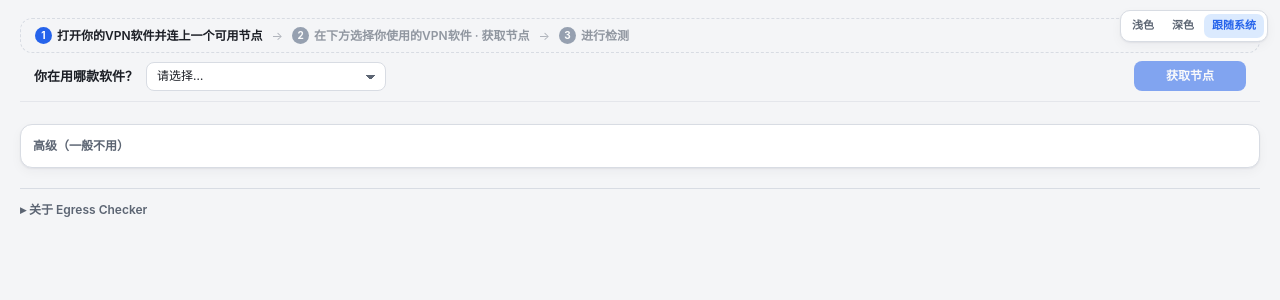
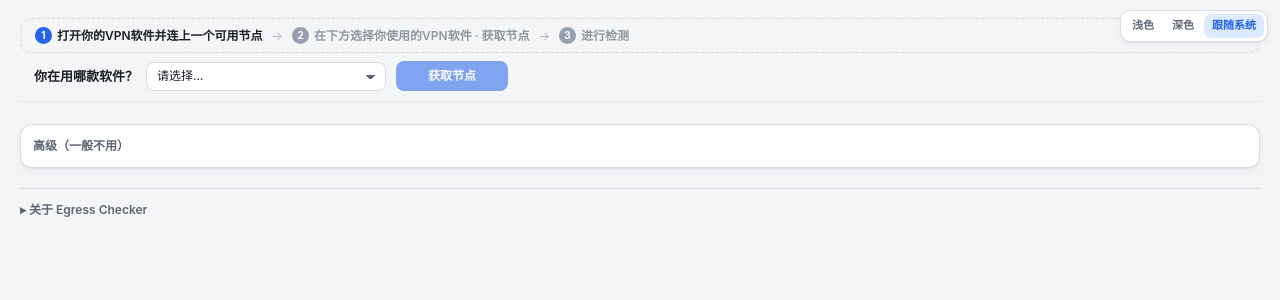
Before and after one commit to JTee77/egress-checker, a React (Vite) app: page / in a window 1280 px wide. Shown: the top 300 px of the page. Built offline with nearby package versions, Linux system fonts and the light colour scheme.

Commit message:
fix(ui): restore primary blue buttons near titles (--action-x)
Revert baabb6f far-right justify for 获取节点 / 重新检查环境 / 测全部节点.
Keep trays + software top-bar chrome; expand-all weak link stays row-right.
No stepper/theme/software mixing redesign (waiting on MJ).

```diff
--- a/src/pages/HomePage.tsx
+++ b/src/pages/HomePage.tsx
@@ -388,7 +388,8 @@ export function HomePage({
       </div>
 
       <div className="app-header">
-        <div className="home-ops-left">
+        <div className="home-ops-controls">
+          <div className="picker-group">
             <label className="client-picker-label home-block-title" htmlFor="home-client-select">
               你在用哪款软件？
             </label>
@@ -413,7 +414,6 @@ export function HomePage({
               ))}
             </select>
           </div>
-        <div className="home-ops-right">
           <button
             className="btn btn-primary btn-sm home-ops-refresh action-btn"
             type="button"
@@ -423,6 +423,7 @@ export function HomePage({
           >
             {busy || refreshing ? "获取中…" : "获取节点"}
           </button>
+        </div>
         {!refreshing &&
         (connection.status === "connected" && gate?.ok ? (
           <span className="fetch-ok" title={connection.message}>
@@ -438,7 +439,6 @@ export function HomePage({
             </span>
           </>
         ) : null)}
-        </div>
       </div>
 
       {gate?.ok && orderedNodes.length > 0 ? (
@@ -488,14 +488,6 @@ export function HomePage({
                 >
                   {running && mode === "all" ? "测全部中…" : "测全部节点"}
                 </button>
-                <button
-                  type="button"
-                  className="ws-expand-link"
-                  onClick={toggleExpandAll}
-                  title={allExpanded ? "收起全部节点详情" : "展开全部节点详情"}
-                >
-                  {allExpanded ? "收起全部详情" : "展开全部详情"}
-                </button>
                 {running && mode === "all" ? (
                   <>
                     <div className="ws-progress" role="status" aria-live="polite">
@@ -525,6 +517,14 @@ export function HomePage({
                     {switchHint}
                   </span>
                 ) : null}
+                <button
+                  type="button"
+                  className="ws-expand-link"
+                  onClick={toggleExpandAll}
+                  title={allExpanded ? "收起全部节点详情" : "展开全部节点详情"}
+                >
+                  {allExpanded ? "收起全部详情" : "展开全部详情"}
+                </button>
               </div>
             </div>
 
--- a/src/styles/app.css
+++ b/src/styles/app.css
@@ -264,11 +264,13 @@ select {
   align-items: center;
 }
 .picker-group {
+  /* 固定宽度，让「获取节点」左缘精确落在动作列 --action-x 上
+     content-inset 14 + 354 + controls gap 8 = --action-x(376) */
+  flex: 0 0 354px;
   display: flex;
   align-items: center;
   gap: 8px;
   min-width: 0;
-  flex: 0 1 auto;
 }
 .client-picker-select {
   flex: 0 1 240px;
@@ -1238,6 +1240,8 @@ table.data tr:last-child td {
   --nc-full-pad-y: 17px;
   /* 展开锁死 = 两张收起卡 + 中间间距：68+9+68=145；超出裁切 */
   --nc-exp-h: calc(var(--nc-h) * 2 + var(--nc-gap));
+  /* 动作列：三个主按钮左缘统一竖线（近标题，非行最右） */
+  --action-x: 376px;
 
   /* MJ hierarchy：page → tray（环境/节点同 token）→ card；软件行是顶栏非厚托盘 */
   --tray-bg: #eceef2;
@@ -1288,11 +1292,12 @@ table.data tr:last-child td {
   background: var(--card-on-tray);
 }
 
-/* 软件行（prefer A）：无厚托盘；与下方 tray 同侧 inset；底部分割线 */
+/* 软件行（prefer A）：无厚托盘；与下方 tray 同侧 inset；底部分割线。
+   主按钮「获取节点」落在 --action-x（近标题），不推到行最右。 */
 .app-header {
   display: flex;
   align-items: center;
-  justify-content: space-between;
+  justify-content: flex-start;
   gap: 12px;
   margin: 0 0 var(--tray-gap);
   padding: 8px var(--content-inset-x) 10px;
@@ -1306,29 +1311,17 @@ table.data tr:last-child td {
   min-width: 160px;
   flex: 0 1 240px;
 }
-.home-ops-left {
-  display: flex;
-  align-items: center;
-  gap: 8px;
-  min-width: 0;
-  flex: 1 1 auto;
-}
-.home-ops-right {
-  display: flex;
-  align-items: center;
-  gap: 10px;
-  flex: 0 0 auto;
-  margin-left: auto;
-}
-
-/* 环境托盘头：左标题与右主按钮同一基线；副标题只落在标题下，不把按钮垂直居中 */
+
+/* 环境托盘头：主按钮落 --action-x（近标题）；副标题只落在标题下 */
 .env-head {
   display: grid;
-  grid-template-columns: 1fr auto;
+  /* tray pad-x → 首列宽 action-x - pad，第 2 列起点 = --action-x */
+  grid-template-columns: calc(var(--action-x) - var(--tray-pad-x)) auto;
   grid-template-rows: auto auto;
-  column-gap: 12px;
+  column-gap: 0;
   row-gap: 2px;
   align-items: center;
+  justify-items: start;
 }
 .env-head .t {
   grid-column: 1;
@@ -1357,17 +1350,17 @@ table.data tr:last-child td {
   margin-top: 10px;
 }
 
-/* 节点托盘头：左标题、右主按钮；展开链紧贴主按钮右侧 12–16px */
+/* 节点托盘头：与 .env-head / 获取节点 共用 --action-x；
+   主按钮近标题；「展开全部详情」弱链仍贴行最右。 */
 .ws-ops {
-  display: flex;
-  align-items: center;
-  justify-content: space-between;
-  gap: 12px;
+  display: grid;
+  grid-template-columns: calc(var(--action-x) - var(--tray-pad-x)) 1fr;
+  align-items: center;
+  justify-items: start;
   margin: 0 0 12px;
   padding: 0;
 }
 .ws-ops .t {
-  flex: 0 1 auto;
   min-width: 0;
   display: flex;
   align-items: center;
@@ -1376,20 +1369,19 @@ table.data tr:last-child td {
 .ws-ops-right {
   display: flex;
   align-items: center;
-  justify-content: flex-end;
-  gap: 14px; /* 主按钮 ↔ 展开链 12–16px */
-  flex: 0 1 auto;
+  gap: 10px;
+  width: 100%;
   min-width: 0;
   flex-wrap: wrap;
 }
-/* 「展开/收起全部详情」：弱化三级链，紧跟主按钮 */
+/* 「展开/收起全部详情」：弱化三级链，贴行最右 */
 .ws-expand-link {
   appearance: none;
   -webkit-appearance: none;
   background: transparent;
   border: none;
   padding: 0;
-  margin: 0;
+  margin: 0 0 0 auto;
   font-family: inherit;
   font-size: 12px;
   font-weight: 400;
@@ -1445,7 +1437,7 @@ table.data tr:last-child td {
 }
 
 /* 三大主按钮（获取节点 / 重新检查环境 / 测全部节点）：
-   同高同圆角同蓝；各行右对齐 */
+   同高同圆角同蓝；左缘齐 --action-x（近标题，非行最右） */
 .action-btn {
   display: inline-flex;
   align-items: center;
```
Lines whose indentation alone changed are shown as unchanged.
